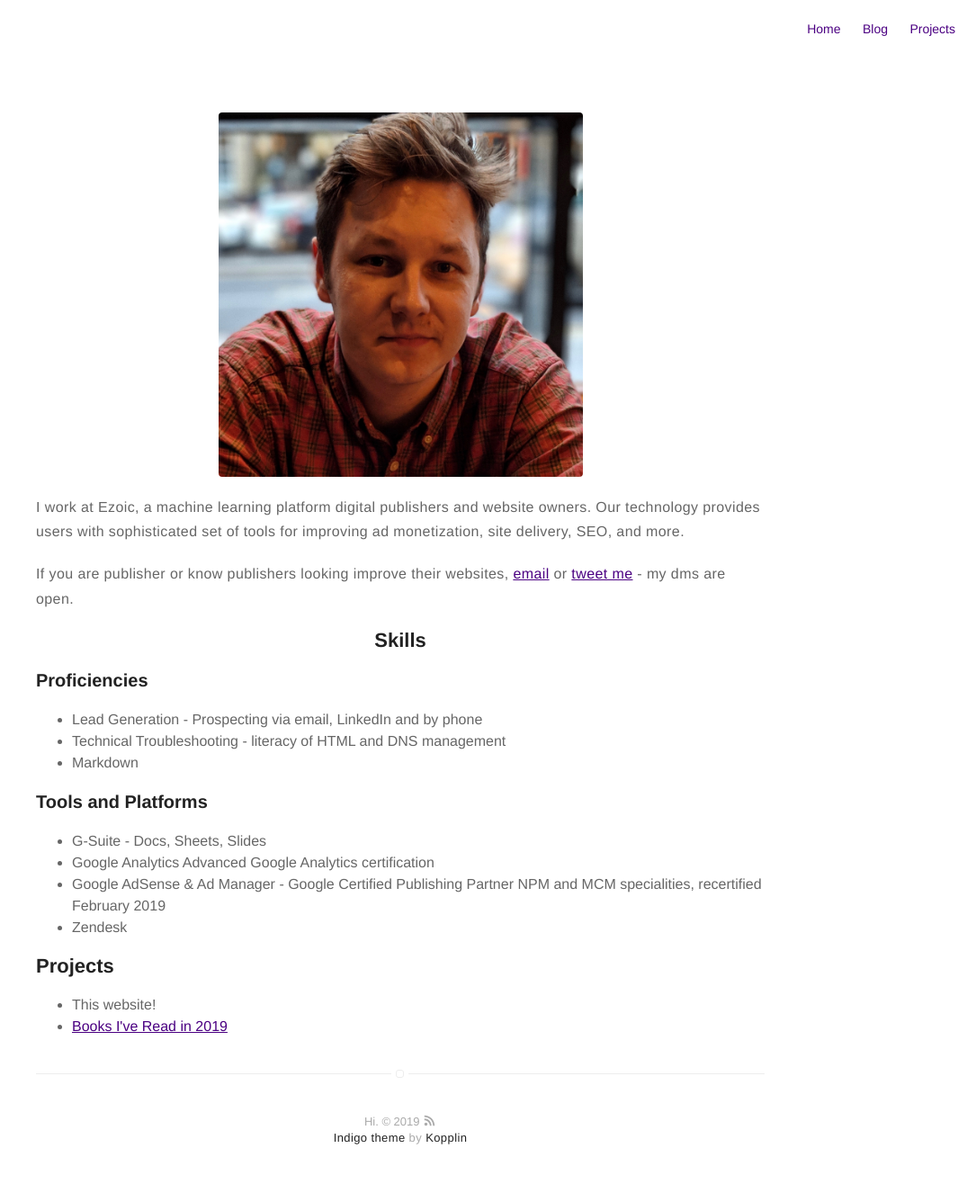
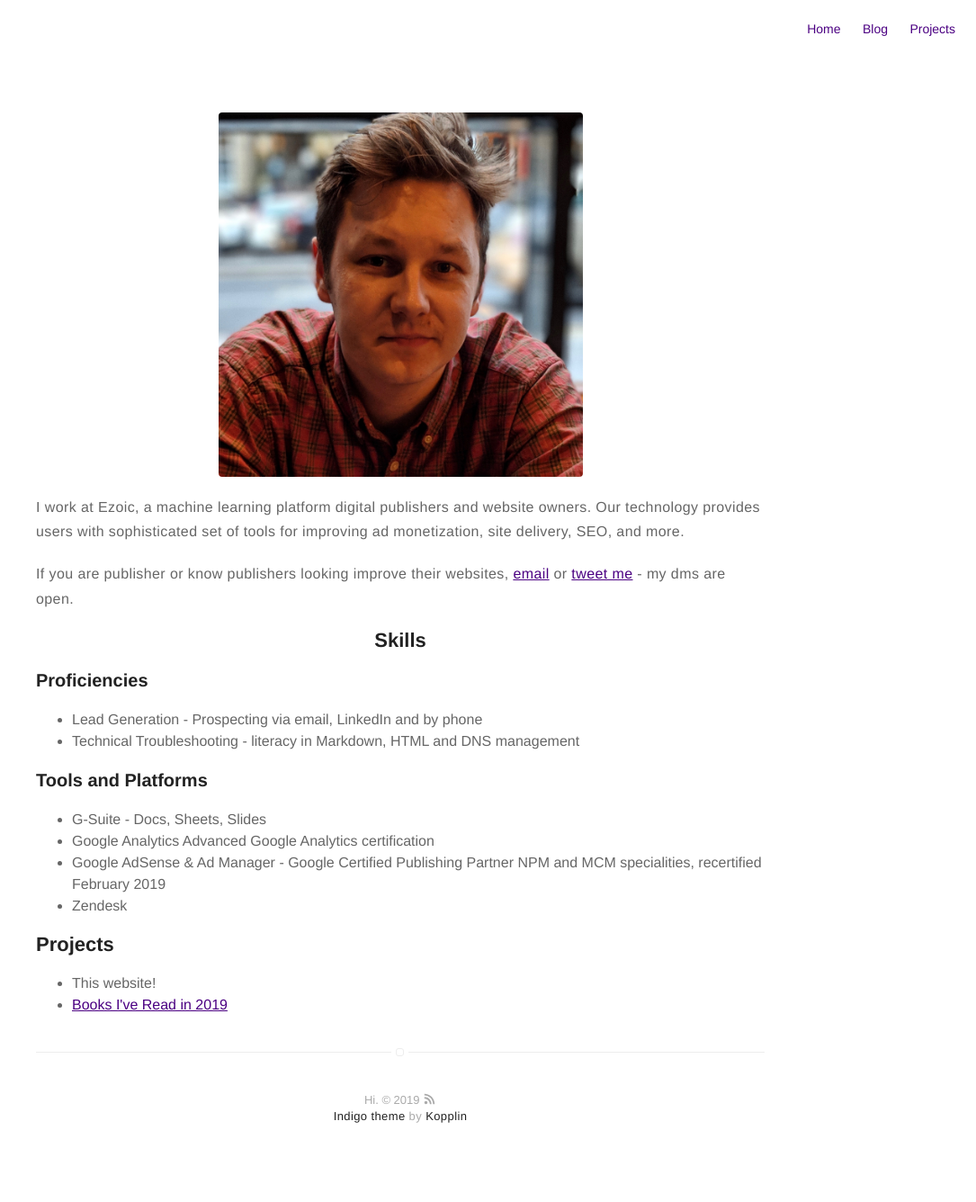
Before and after one commit to markprvs/markprvs.github.io, a Jekyll site: the page built from about.md, in a window 1280 px wide. Shown: the whole page at 90% size, without its empty margins (195-1280 px from the left). Built offline with Jekyll 4.4.1, drawn with Linux system fonts in a browser that asks for light colours; after the commit the page ends 1312 px from its top, so only the background shows below that.

```diff
--- a/about.md
+++ b/about.md
@@ -15,8 +15,7 @@ layout: page
 
 <ul class="skill-list">
 	<li><b>Lead Generation</b> - Prospecting via email, LinkedIn and by phone</li>
-	<li><b>Technical Troubleshooting</b> - literacy of HTML and DNS management</li>
-	<li><b>Markdown</b></li>
+	<li><b>Technical Troubleshooting</b> - literacy in Markdown, HTML and DNS management</li>
 </ul>
 
 <h3>Tools and Platforms</h3>
```
